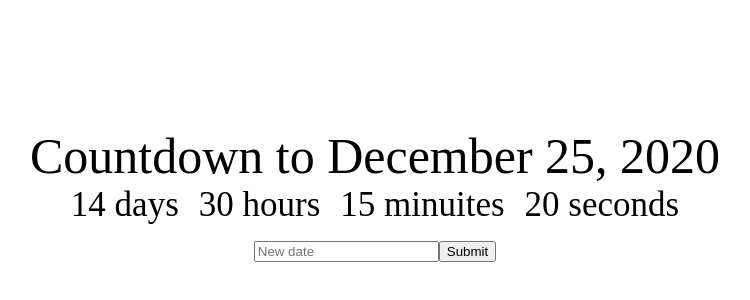
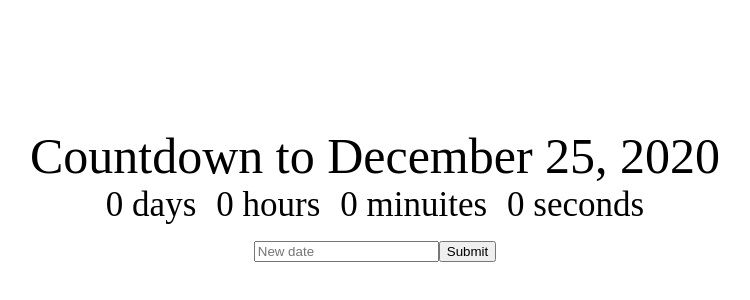
Before and after one commit to YakubuAmidu/Evaluation, a React (Create React App) app: page / in a window 1280 px wide. Shown: the part 126-426 px from the top of the page, without its empty margins (265-1015 px from the left). Built offline with nearby package versions, Linux system fonts and the light colour scheme.

Commit message:
Commiting changes

```diff
--- a/src/App.jsx
+++ b/src/App.jsx
@@ -1,4 +1,5 @@
 import React, { Component } from 'react';
+import Clock from './Clock';
 import './App.css';
 
 class App extends Component {
@@ -20,10 +21,7 @@ class App extends Component {
    <div className="App-title">Countdown to {this.state.deadline}</div>
 
    <div>
-   <div className="clock-days">14 days</div>
-   <div className="clock-hours">30 hours</div>
-   <div className="clock-minuites">15 minuites</div>
-   <div className="clock-seconds">20 seconds</div>
+   <Clock />
    </div>
 
    <div>
--- a/src/Clock.jsx
+++ b/src/Clock.jsx
@@ -1,11 +1,11 @@
-import React, { Componenet } from 'react';
+import React, { Component } from 'react';
 import './App.css';
 
-class Clock extends Componenet {
+class Clock extends Component {
   constructor(props) {
     super(props);
     this.state = {
-      days: 0;,
+      days: 0,
       hours: 0,
       minuites: 0,
       seconds: 0
```
